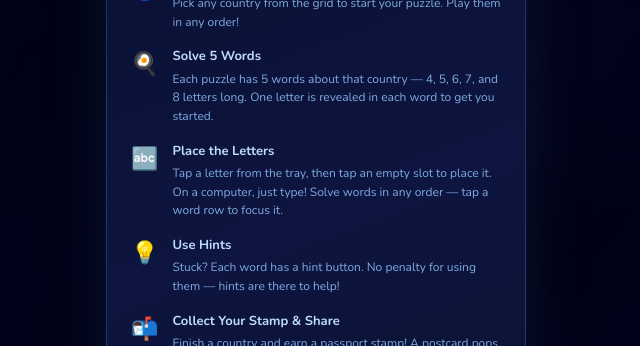
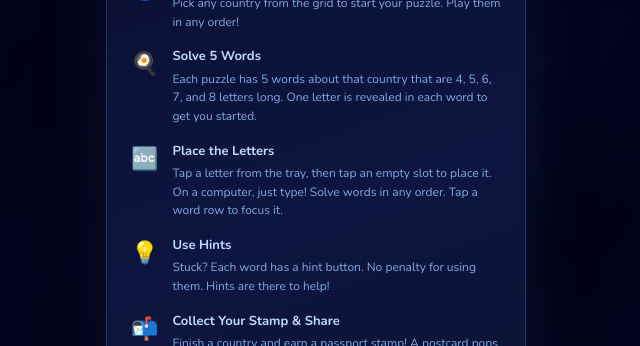
Before and after one commit to lauriegriddle/griddle-game, a Next.js app: page /geo in a window 1280 px wide. Shown: the part 178-524 px from the top of the page, without its empty margins (324-964 px from the left). Built offline with nearby package versions, Linux system fonts and the light colour scheme.

Commit message:
Letter Griddle Geo's punctuation updated

```diff
--- a/app/geo/page.jsx
+++ b/app/geo/page.jsx
@@ -12,7 +12,7 @@ const PUZZLES = [
       { word: "SUGAR",    hint: "Barbados built its economy on this sweet crop", revealedIndex: 0 },
       { word: "TURTLE",   hint: "Sea creature that nests on Barbadian beaches", revealedIndex: 0 },
       { word: "CRICKET",  hint: "The most beloved sport on the island", revealedIndex: 0 },
-      { word: "TRANQUIL", hint: "Peacefully calm — a word that suits island life", revealedIndex: 2 },
+      { word: "TRANQUIL", hint: "Peacefully calm; a word that suits island life", revealedIndex: 2 },
     ],
   },
   {
@@ -23,7 +23,7 @@ const PUZZLES = [
       { word: "SPICE",    hint: "India is the world's largest producer of these flavor-makers", revealedIndex: 0 },
       { word: "MARKET",   hint: "Bustling bazaar where traders sell goods", revealedIndex: 0 },
       { word: "DIVERSE",  hint: "India has 22 official languages and hundreds of dialects", revealedIndex: 3 },
-      { word: "MYSTICAL", hint: "Spiritual and mysterious — a quality India is famous for", revealedIndex: 2 },
+      { word: "MYSTICAL", hint: "Spiritual and mysterious; a quality India is famous for", revealedIndex: 2 },
     ],
   },
   {
@@ -50,7 +50,7 @@ const PUZZLES = [
   },
   {
     country: "Norway", flag: "🇳🇴",
-    funFact: "Norway boasts the world's longest road tunnel, over 1,000 fjords, and 24-hour summer daylight — the Midnight Sun. It is the birthplace of skiing, has won the most Winter Olympic medals, and introduced salmon sushi to Japan.",
+    funFact: "Norway boasts the world's longest road tunnel, over 1,000 fjords, and 24-hour summer daylight, the Midnight Sun. It is the birthplace of skiing, has won the most Winter Olympic medals, and introduced salmon sushi to Japan.",
     words: [
       { word: "OSLO",     hint: "Norway's capital and most populous city", revealedIndex: 0 },
       { word: "CLIFF",    hint: "Dramatic rock face found along Norway's fjord edges", revealedIndex: 0 },
@@ -72,7 +72,7 @@ const PUZZLES = [
   },
   {
     country: "Italy", flag: "🇮🇹",
-    funFact: "Italy is a boot-shaped peninsula boasting the most UNESCO World Heritage sites globally. Famous for inventing pizza, espresso machines, and pianos, it surrounds two independent microstates — Vatican City and San Marino — and produces 20% of the world's olive oil.",
+    funFact: "Italy is a boot-shaped peninsula boasting the most UNESCO World Heritage sites globally. Famous for inventing pizza, espresso machines, and pianos, it surrounds two independent microstates, Vatican City and San Marino, and produces 20% of the world's olive oil.",
     words: [
       { word: "ROME",     hint: "The Eternal City and capital of Italy", revealedIndex: 0 },
       { word: "PASTA",    hint: "Italy has over 350 shapes of this beloved staple", revealedIndex: 0 },
@@ -94,7 +94,7 @@ const PUZZLES = [
   },
   {
     country: "Ireland", flag: "🇮🇪",
-    funFact: "Ireland, known as the Emerald Isle, is the only country with a musical instrument — the harp — as its national symbol, has no wild snakes, and features the world's oldest pub, Sean's Bar, operating since 900 AD.",
+    funFact: "Ireland, known as the Emerald Isle, is the only country with a musical instrument, the harp, as its national symbol, has no wild snakes, and features the world's oldest pub, Sean's Bar, operating since 900 AD.",
     words: [
       { word: "HARP",     hint: "Ireland's national symbol and musical instrument", revealedIndex: 0 },
       { word: "CLIFF",    hint: "The dramatic Cliffs of Moher rise 700 feet above the sea", revealedIndex: 0 },
@@ -260,7 +260,7 @@ function SuggestBanner({ onClose }) {
       <div className="suggest-card" onClick={e => e.stopPropagation()}>
         <div className="suggest-icon">🌍</div>
         <p className="suggest-title">Have an idea for a great Letter Griddle Geo puzzle?</p>
-        <p className="suggest-text">We're building Letter Griddle Geo one puzzle at a time. We'd love your ideas! Email us your country, city, or landmark suggestion along with 5 words having 4, 5, 6, 7, and 8 letters that capture it — and get your puzzle published with credit!</p>
+        <p className="suggest-text">We're building Letter Griddle Geo one puzzle at a time. We'd love your ideas! Email us your country, city, or landmark suggestion along with 5 words having 4, 5, 6, 7, and 8 letters that capture it, and get your puzzle published with credit!</p>
         <a className="suggest-link" href="mailto:lettergriddle@gmail.com?subject=Letter%20Griddle%20Geo%20Puzzle%20Suggestion&body=Country%2FCity%2FLandmark%3A%20%0A%0AMy%205%20words%3A%0A4-letter%3A%20%0A5-letter%3A%20%0A6-letter%3A%20%0A7-letter%3A%20%0A8-letter%3A%20%0A%0AHint%20for%20each%20word%20(optional)%3A%20%0A%0AMy%20name%20for%20the%20credit%3A%20">lettergriddle@gmail.com</a>
       </div>
     </div>
@@ -292,21 +292,21 @@ function HowToPlayModal({ onClose, onResetPuzzle, onResetAll, activePuzzle }) {
             <span className="htp-step-icon">🍳</span>
             <div>
               <p className="htp-step-title">Solve 5 Words</p>
-              <p className="htp-step-text">Each puzzle has 5 words about that country — 4, 5, 6, 7, and 8 letters long. One letter is revealed in each word to get you started.</p>
+              <p className="htp-step-text">Each puzzle has 5 words about that country that are 4, 5, 6, 7, and 8 letters long. One letter is revealed in each word to get you started.</p>
             </div>
           </div>
           <div className="htp-step">
             <span className="htp-step-icon">🔤</span>
             <div>
               <p className="htp-step-title">Place the Letters</p>
-              <p className="htp-step-text">Tap a letter from the tray, then tap an empty slot to place it. On a computer, just type! Solve words in any order — tap a word row to focus it.</p>
+              <p className="htp-step-text">Tap a letter from the tray, then tap an empty slot to place it. On a computer, just type! Solve words in any order.  Tap a word row to focus it.</p>
             </div>
           </div>
           <div className="htp-step">
             <span className="htp-step-icon">💡</span>
             <div>
               <p className="htp-step-title">Use Hints</p>
-              <p className="htp-step-text">Stuck? Each word has a hint button. No penalty for using them — hints are there to help!</p>
+              <p className="htp-step-text">Stuck? Each word has a hint button. No penalty for using them.  Hints are there to help!</p>
             </div>
           </div>
           <div className="htp-step">
```
